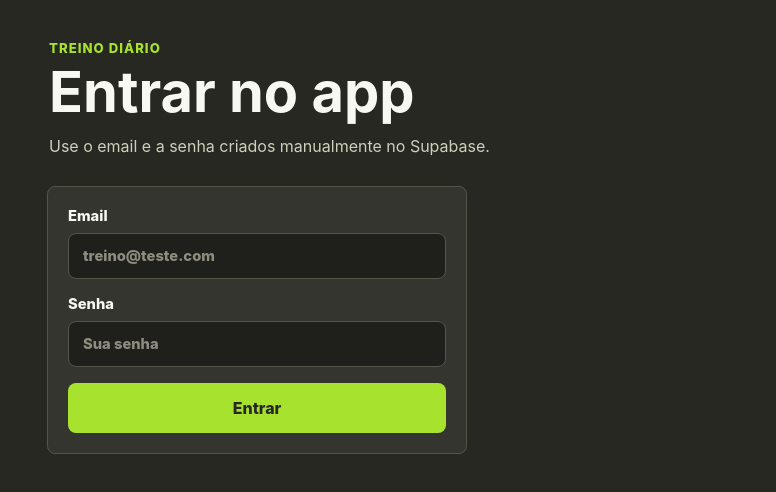
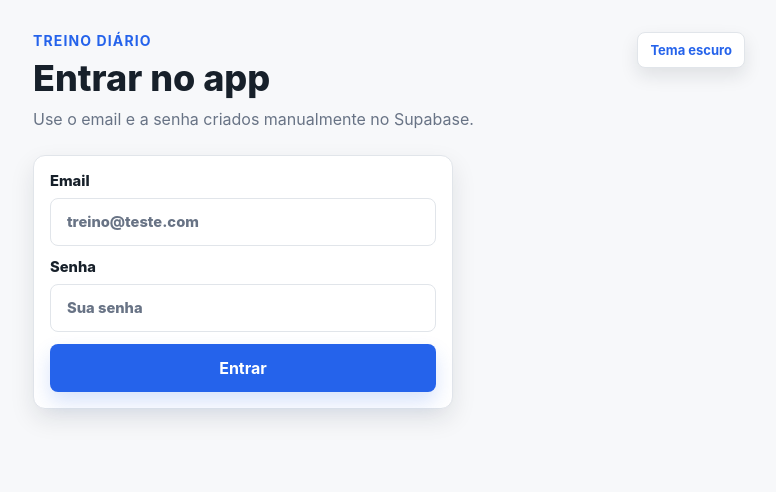
Before and after one commit to bruno-calm0n/pwa-treino, a React (Vite) app: page / in a window 1280 px wide. Shown: the top 492 px of the page, without its empty margins (251-1027 px from the left). Built offline with nearby package versions, Linux system fonts and the light colour scheme; no server answers.

Commit message:
Adiciona suporte a temas claro e escuro, incluindo toggle de tema e atualização de cores no CSS e HTML.

```diff
--- a/index.html
+++ b/index.html
@@ -3,7 +3,7 @@
   <head>
     <meta charset="UTF-8" />
     <meta name="viewport" content="width=device-width, initial-scale=1.0" />
-    <meta name="theme-color" content="#272822" />
+    <meta name="theme-color" content="#f7f8fa" />
     <meta
       name="description"
       content="PWA para registrar flexões, polichinelos e abdominais do dia."
--- a/src/App.css
+++ b/src/App.css
@@ -1,25 +1,22 @@
 :root {
-  --page-bg: #272822;
-  --text: #f8f8f2;
-  --heading: #f8f8f2;
-  --muted: #cfcfbd;
-  --accent: #a6e22e;
-  --card-bg: #34352f;
-  --card-border: #555449;
-  --focus: #fd971f;
-  --action-flex: #66d9ef;
-  --action-text: #272822;
-  --shadow: rgb(0 0 0 / 34%);
-  --flex-shadow: rgb(102 217 239 / 18%);
-  --reset-text: #f92672;
-  --reset-text-hover: #ff5c8a;
-  --reset-bg: #3a2330;
-  --reset-bg-hover: #4b2638;
-  --reset-border: #f92672;
-  --success: #a6e22e;
-  --error: #f92672;
-  --input-bg: #1f201b;
-  color-scheme: dark;
+  --page-bg: #f7f8fa;
+  --text: #17202a;
+  --heading: #17202a;
+  --muted: #687385;
+  --accent: #2563eb;
+  --accent-pressed: #1d4ed8;
+  --card-bg: #ffffff;
+  --card-border: #e1e5ea;
+  --focus: #d97706;
+  --action-text: #ffffff;
+  --shadow: rgb(23 32 42 / 10%);
+  --button-shadow: rgb(37 99 235 / 18%);
+  --success: #0f9f6e;
+  --error: #dc2626;
+  --warning: #d97706;
+  --disabled: #b8c0cc;
+  --input-bg: #ffffff;
+  color-scheme: light;
   color: var(--text);
   background: var(--page-bg);
   font-family:
@@ -29,6 +26,27 @@
   text-rendering: optimizeLegibility;
   -webkit-font-smoothing: antialiased;
   -moz-osx-font-smoothing: grayscale;
+}
+
+:root[data-theme="dark"] {
+  --page-bg: #334155;
+  --text: #f8fafc;
+  --heading: #ffffff;
+  --muted: #d6deea;
+  --accent: #93c5fd;
+  --accent-pressed: #60a5fa;
+  --card-bg: #40516a;
+  --card-border: #64748b;
+  --focus: #fbbf24;
+  --action-text: #17202a;
+  --shadow: rgb(15 23 42 / 18%);
+  --button-shadow: rgb(147 197 253 / 20%);
+  --success: #86efac;
+  --error: #fca5a5;
+  --warning: #fcd34d;
+  --disabled: #94a3b8;
+  --input-bg: #475569;
+  color-scheme: dark;
 }
 
 * {
@@ -58,10 +76,10 @@ input:disabled {
 }
 
 .app-shell {
-  width: min(100%, 720px);
+  width: min(100%, 760px);
   min-height: 100vh;
   margin: 0 auto;
-  padding: 32px 18px;
+  padding: 32px 24px;
   display: flex;
   flex-direction: column;
   gap: 24px;
@@ -73,7 +91,7 @@ input:disabled {
 
 .hero {
   flex: 1;
-  padding: 8px 2px 2px;
+  padding: 0;
 }
 
 .top-bar {
@@ -83,39 +101,64 @@ input:disabled {
   gap: 16px;
 }
 
+.theme-toggle {
+  min-height: 36px;
+  padding: 8px 12px;
+  border: 1px solid var(--card-border);
+  border-radius: 8px;
+  color: var(--accent);
+  background: var(--card-bg);
+  cursor: pointer;
+  flex: 0 0 auto;
+  font-size: 0.8125rem;
+  font-weight: 700;
+  box-shadow: 0 8px 18px var(--shadow);
+  transition:
+    border-color 160ms ease,
+    background 160ms ease,
+    transform 160ms ease;
+}
+
+.theme-toggle:hover {
+  border-color: var(--accent);
+  transform: translateY(-1px);
+}
+
 .eyebrow {
-  margin: 0 0 8px;
+  margin: 0;
   color: var(--accent);
-  font-size: 0.82rem;
-  font-weight: 800;
+  font-size: 0.875rem;
+  font-weight: 700;
   letter-spacing: 0.08em;
   text-transform: uppercase;
 }
 
 h1 {
-  margin: 0;
+  margin: 8px 0 0;
   color: var(--heading);
-  font-size: clamp(2rem, 8vw, 3.5rem);
-  line-height: 1;
+  font-size: clamp(1.875rem, 6vw, 2.25rem);
+  font-weight: 800;
+  line-height: 1.2;
 }
 
 .subtitle {
   max-width: 560px;
-  margin: 14px 0 0;
+  margin: 8px 0 0;
   color: var(--muted);
   font-size: 1rem;
-  line-height: 1.6;
+  line-height: 1.4;
 }
 
 .login-card {
   width: min(100%, 420px);
-  padding: 20px;
+  padding: 16px;
   border: 1px solid var(--card-border);
-  border-radius: 8px;
+  border-radius: 12px;
   background: var(--card-bg);
+  box-shadow: 0 10px 24px var(--shadow);
   display: flex;
   flex-direction: column;
-  gap: 16px;
+  gap: 12px;
 }
 
 .field {
@@ -129,16 +172,21 @@ h1 {
 
 .field input {
   width: 100%;
-  padding: 13px 14px;
+  min-height: 48px;
+  padding: 12px 16px;
   border: 1px solid var(--card-border);
   border-radius: 8px;
   color: var(--text);
   background: var(--input-bg);
   font: inherit;
+  transition:
+    border-color 160ms ease,
+    background 160ms ease,
+    color 160ms ease;
 }
 
 .field input::placeholder {
-  color: #8f8d80;
+  color: var(--muted);
   opacity: 1;
 }
 
@@ -159,18 +207,22 @@ h1 {
 
 .login-button {
   width: 100%;
-  padding: 15px 18px;
+  min-height: 48px;
+  padding: 12px 18px;
   border-radius: 8px;
-  color: var(--page-bg);
+  color: var(--action-text);
   background: var(--accent);
   cursor: pointer;
-  font-weight: 800;
+  font-weight: 700;
+  box-shadow: 0 10px 20px var(--button-shadow);
   transition:
+    background 160ms ease,
     opacity 160ms ease,
     transform 160ms ease;
 }
 
 .login-button:hover:not(:disabled) {
+  background: var(--accent-pressed);
   transform: translateY(-1px);
 }
 
@@ -212,17 +264,25 @@ h1 {
 }
 
 .sync-info button {
-  padding: 9px 12px;
+  min-height: 36px;
+  padding: 8px 12px;
   border: 1px solid var(--card-border);
   border-radius: 8px;
-  color: var(--text);
-  background: var(--input-bg);
+  color: var(--accent);
+  background: var(--card-bg);
   cursor: pointer;
-  font-weight: 800;
+  font-size: 0.8125rem;
+  font-weight: 700;
 }
 
 .sync-info button:hover {
   border-color: var(--accent);
+}
+
+.workout-section {
+  display: flex;
+  flex-direction: column;
+  gap: 12px;
 }
 
 .actions {
@@ -232,10 +292,11 @@ h1 {
 }
 
 .exercise-action {
-  padding: 14px;
+  padding: 12px;
   border: 1px solid var(--card-border);
-  border-radius: 8px;
+  border-radius: 12px;
   background: var(--card-bg);
+  box-shadow: 0 8px 20px var(--shadow);
   display: flex;
   align-items: center;
   justify-content: space-between;
@@ -243,12 +304,12 @@ h1 {
 }
 
 .exercise-name-button {
-  min-height: 52px;
+  min-height: 48px;
   padding: 0 16px;
   border: 1px solid var(--card-border);
   border-radius: 8px;
   color: var(--heading);
-  background: var(--page-bg);
+  background: var(--card-bg);
   display: inline-flex;
   align-items: center;
   font-size: 1rem;
@@ -258,23 +319,23 @@ h1 {
 .exercise-action-buttons {
   flex: 0 0 auto;
   display: grid;
-  grid-template-columns: repeat(2, 52px);
-  gap: 10px;
+  grid-template-columns: repeat(2, 48px);
+  gap: 8px;
 }
 
 .icon-action-button {
-  width: 52px;
-  height: 52px;
+  width: 48px;
+  height: 48px;
   border-radius: 8px;
   color: var(--action-text);
-  background: var(--action-flex);
+  background: var(--accent);
   cursor: pointer;
   display: flex;
   align-items: center;
   justify-content: center;
   font-size: 1.6rem;
-  font-weight: 800;
-  box-shadow: 0 12px 24px var(--flex-shadow);
+  font-weight: 700;
+  box-shadow: 0 10px 20px var(--button-shadow);
   transition:
     background 160ms ease,
     transform 160ms ease,
@@ -282,6 +343,7 @@ h1 {
 }
 
 .icon-action-button:hover:not(:disabled) {
+  background: var(--accent-pressed);
   transform: translateY(-2px);
   box-shadow: 0 16px 30px var(--shadow);
 }
@@ -293,7 +355,7 @@ h1 {
 .icon-action-button:focus-visible,
 .login-button:focus-visible,
 .sync-info button:focus-visible,
-.reset-button:focus-visible {
+.theme-toggle:focus-visible {
   outline: 3px solid var(--focus);
   outline-offset: 3px;
 }
@@ -305,10 +367,11 @@ h1 {
 }
 
 .total-card {
-  padding: 18px;
+  padding: 16px;
   border: 1px solid var(--card-border);
-  border-radius: 8px;
+  border-radius: 12px;
   background: var(--card-bg);
+  box-shadow: 0 8px 20px var(--shadow);
 }
 
 .total-card span {
@@ -320,34 +383,16 @@ h1 {
 
 .total-card strong {
   display: block;
-  margin-top: 10px;
+  margin-top: 8px;
   color: var(--heading);
-  font-size: clamp(2.1rem, 12vw, 4rem);
-  line-height: 0.95;
-}
-
-.reset-button {
-  width: fit-content;
-  padding: 0;
-  border: 0;
-  color: var(--reset-text);
-  background: transparent;
-  cursor: pointer;
+  font-size: clamp(2rem, 12vw, 3.5rem);
   font-weight: 800;
-  text-align: left;
-  text-decoration: underline;
-  text-underline-offset: 4px;
-  transition:
-    color 160ms ease;
-}
-
-.reset-button:hover {
-  color: var(--reset-text-hover);
+  line-height: 1;
 }
 
 @media (max-width: 640px) {
   .app-shell {
-    padding: 24px 14px;
+    padding: 32px 24px;
   }
 
   .totals {
@@ -358,21 +403,16 @@ h1 {
     gap: 10px;
   }
 
-  .exercise-action-buttons {
-    grid-template-columns: repeat(2, 48px);
-  }
-
   .exercise-name-button {
     flex: 1;
   }
 
-  .icon-action-button {
-    width: 48px;
-    height: 48px;
+  .top-bar {
+    flex-direction: column;
   }
 
-  .top-bar {
-    flex-direction: column;
+  .theme-toggle {
+    width: 100%;
   }
 
   .login-card {
--- a/src/App.tsx
+++ b/src/App.tsx
@@ -2,9 +2,8 @@ import LoginScreen from "./components/LoginScreen";
 import WorkoutScreen from "./components/WorkoutScreen";
 import { useExerciseTotalsSync } from "./hooks/useExerciseTotalsSync";
 import { useSupabaseAuth } from "./hooks/useSupabaseAuth";
+import { useThemePreference } from "./hooks/useThemePreference";
 import { isSupabaseConfigured } from "./lib/supabase";
-
-//trigger deploy teste parte 2s
 
 const SUPABASE_CONFIG_ERROR =
   "Configure VITE_SUPABASE_URL e VITE_SUPABASE_PUBLISHABLE_KEY no .env.local.";
@@ -23,11 +22,12 @@ function App() {
     setAuthPassword,
   } = useSupabaseAuth(SUPABASE_CONFIG_ERROR);
 
+  const { theme, toggleTheme } = useThemePreference();
+
   const {
     addExercise,
     isSyncLoading,
     removeExercise,
-    resetDay,
     syncError,
     syncLabel,
     totals,
@@ -46,6 +46,8 @@ function App() {
         onEmailChange={setAuthEmail}
         onPasswordChange={setAuthPassword}
         onSubmit={login}
+        onToggleTheme={toggleTheme}
+        theme={theme}
       />
     );
   }
@@ -57,9 +59,10 @@ function App() {
       onAddExercise={addExercise}
       onLogout={logout}
       onRemoveExercise={removeExercise}
-      onResetDay={resetDay}
+      onToggleTheme={toggleTheme}
       syncError={syncError}
       syncLabel={syncLabel}
+      theme={theme}
       totals={totals}
     />
   );
--- a/src/components/AppHeader.tsx
+++ b/src/components/AppHeader.tsx
@@ -1,9 +1,20 @@
+import type { AppTheme } from "../types";
+
 type AppHeaderProps = {
+  onToggleTheme: () => void;
+  theme: AppTheme;
   title: string;
   subtitle?: string;
 };
 
-function AppHeader({ title, subtitle }: AppHeaderProps) {
+function AppHeader({
+  onToggleTheme,
+  theme,
+  title,
+  subtitle,
+}: AppHeaderProps) {
+  const isDarkTheme = theme === "dark";
+
   return (
     <div className="top-bar">
       <section className="hero" aria-labelledby="app-title">
@@ -11,6 +22,14 @@ function AppHeader({ title, subtitle }: AppHeaderProps) {
         <h1 id="app-title">{title}</h1>
         {subtitle && <p className="subtitle">{subtitle}</p>}
       </section>
+      <button
+        className="theme-toggle"
+        type="button"
+        aria-pressed={isDarkTheme}
+        onClick={onToggleTheme}
+      >
+        {isDarkTheme ? "Tema claro" : "Tema escuro"}
+      </button>
     </div>
   );
 }
--- a/src/components/LoginScreen.tsx
+++ b/src/components/LoginScreen.tsx
@@ -1,4 +1,5 @@
 import type { FormEvent } from "react";
+import type { AppTheme } from "../types";
 import AppHeader from "./AppHeader";
 
 type LoginScreenProps = {
@@ -12,6 +13,8 @@ type LoginScreenProps = {
   onEmailChange: (value: string) => void;
   onPasswordChange: (value: string) => void;
   onSubmit: (event: FormEvent<HTMLFormElement>) => void;
+  onToggleTheme: () => void;
+  theme: AppTheme;
 };
 
 function LoginScreen({
@@ -25,11 +28,18 @@ function LoginScreen({
   onEmailChange,
   onPasswordChange,
   onSubmit,
+  onToggleTheme,
+  theme,
 }: LoginScreenProps) {
   if (isLoading) {
     return (
       <main className="app-shell login-shell">
-        <AppHeader title="Entrar no app" subtitle="Carregando sessão..." />
+        <AppHeader
+          onToggleTheme={onToggleTheme}
+          theme={theme}
+          title="Entrar no app"
+          subtitle="Carregando sessão..."
+        />
       </main>
     );
   }
@@ -37,6 +47,8 @@ function LoginScreen({
   return (
     <main className="app-shell login-shell">
       <AppHeader
+        onToggleTheme={onToggleTheme}
+        theme={theme}
         title="Entrar no app"
         subtitle="Use o email e a senha criados manualmente no Supabase."
       />
--- /dev/null
+++ b/src/hooks/useThemePreference.ts
@@ -0,0 +1,57 @@
+import { useEffect, useState } from "react";
+import type { AppTheme } from "../types";
+
+const THEME_STORAGE_KEY = "treino-diario-theme";
+
+const THEME_COLORS: Record<AppTheme, string> = {
+  light: "#f7f8fa",
+  dark: "#334155",
+};
+
+const isAppTheme = (value: string | null): value is AppTheme => {
+  return value === "light" || value === "dark";
+};
+
+const loadStoredTheme = (): AppTheme => {
+  if (typeof window === "undefined") {
+    return "light";
+  }
+
+  try {
+    const storedTheme = window.localStorage.getItem(THEME_STORAGE_KEY);
+    return isAppTheme(storedTheme) ? storedTheme : "light";
+  } catch {
+    return "light";
+  }
+};
+
+export const useThemePreference = () => {
+  const [theme, setTheme] = useState<AppTheme>(loadStoredTheme);
+
+  useEffect(() => {
+    document.documentElement.dataset.theme = theme;
+
+    try {
+      window.localStorage.setItem(THEME_STORAGE_KEY, theme);
+    } catch {}
+
+    const themeColor = document.querySelector<HTMLMetaElement>(
+      'meta[name="theme-color"]',
+    );
+
+    if (themeColor) {
+      themeColor.content = THEME_COLORS[theme];
+    }
+  }, [theme]);
+
+  const toggleTheme = () => {
+    setTheme((currentTheme) => {
+      return currentTheme === "light" ? "dark" : "light";
+    });
+  };
+
+  return {
+    theme,
+    toggleTheme,
+  };
+};
--- a/src/types.ts
+++ b/src/types.ts
@@ -4,6 +4,8 @@ export type ExerciseTotals = Record<ExerciseKey, number>;
 
 export type SyncStatus = "idle" | "loading" | "saving" | "saved" | "error";
 
+export type AppTheme = "light" | "dark";
+
 export type ExerciseConfig = {
   key: ExerciseKey;
   totalLabel: string;
```
Also changed, not shown: src/components/WorkoutScreen.tsx (+20 -17 lines), src/hooks/useExerciseTotalsSync.ts (+1 -18 lines), public/manifest.json.
